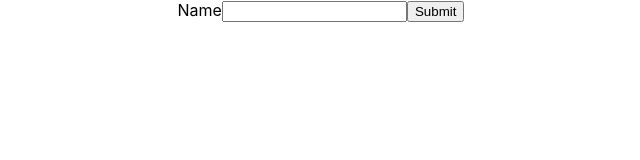
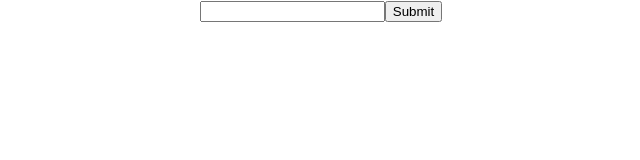
Before and after one commit to swapnilranmale2003/react-practicals, a React (Create React App) app in the folder practiseset3/: page / in a window 1280 px wide. Shown: the top 160 px of the page, without its empty margins (319-959 px from the left). Built offline with nearby package versions, Linux system fonts and the light colour scheme.

Commit message:
Lifting State Up

```diff
--- a/practiseset3/src/App.js
+++ b/practiseset3/src/App.js
@@ -1,7 +1,8 @@
 
 import './App.css';
 import { useState } from 'react';
-import UnControlled from './UnControlled/UnControlled';
+import UnControlled from './Component/UnControlled/UnControlled';
+import Parent from './Component/LiftingState/Parent';
 
 //1 React form
 //Controlled compo
@@ -37,7 +38,8 @@ function App() {
         <input type="text" name='password' value={pswd} onChange={handleChnage} />
 
       </form> */}
-      <UnControlled />
+      {/* <UnControlled /> */}
+      <Parent />
     </div>
   );
 }
--- /dev/null
+++ b/practiseset3/src/Component/LiftingState/Child.jsx
@@ -0,0 +1,23 @@
+import React, { useState } from "react";
+
+function Child(props) {
+  const [name, setName] = useState();
+  const handleSubmit = (e) => {
+    e.preventDefault();
+    props.getData(name);
+  };
+  return (
+    <div>
+      <form action="" onSubmit={handleSubmit}>
+        <input
+          type="text"
+          value={name}
+          onChange={(e) => setName(e.target.value)}
+        />
+        <button>Submit</button>
+      </form>
+    </div>
+  );
+}
+
+export default Child;
--- /dev/null
+++ b/practiseset3/src/Component/LiftingState/Parent.jsx
@@ -0,0 +1,15 @@
+import React from "react";
+import Child from "./Child";
+
+function Parent() {
+  function getData(data) {
+    console.log(data);
+  }
+  return (
+    <div>
+      <Child getData={getData} />
+    </div>
+  );
+}
+
+export default Parent;
```
Also changed, not shown: practiseset3/src/Component/UnControlled/UnControlled.jsx (renamed from practiseset3/src/UnControlled/UnControlled.jsx).
